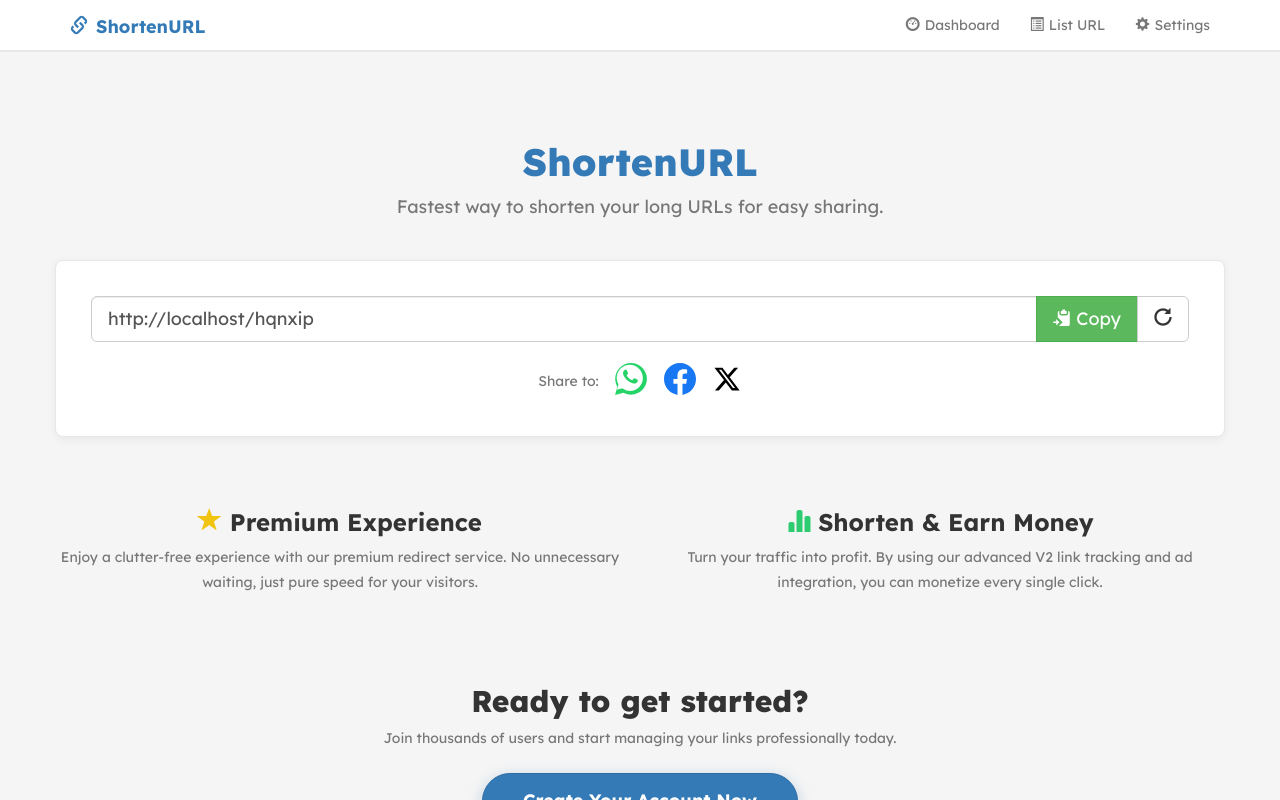
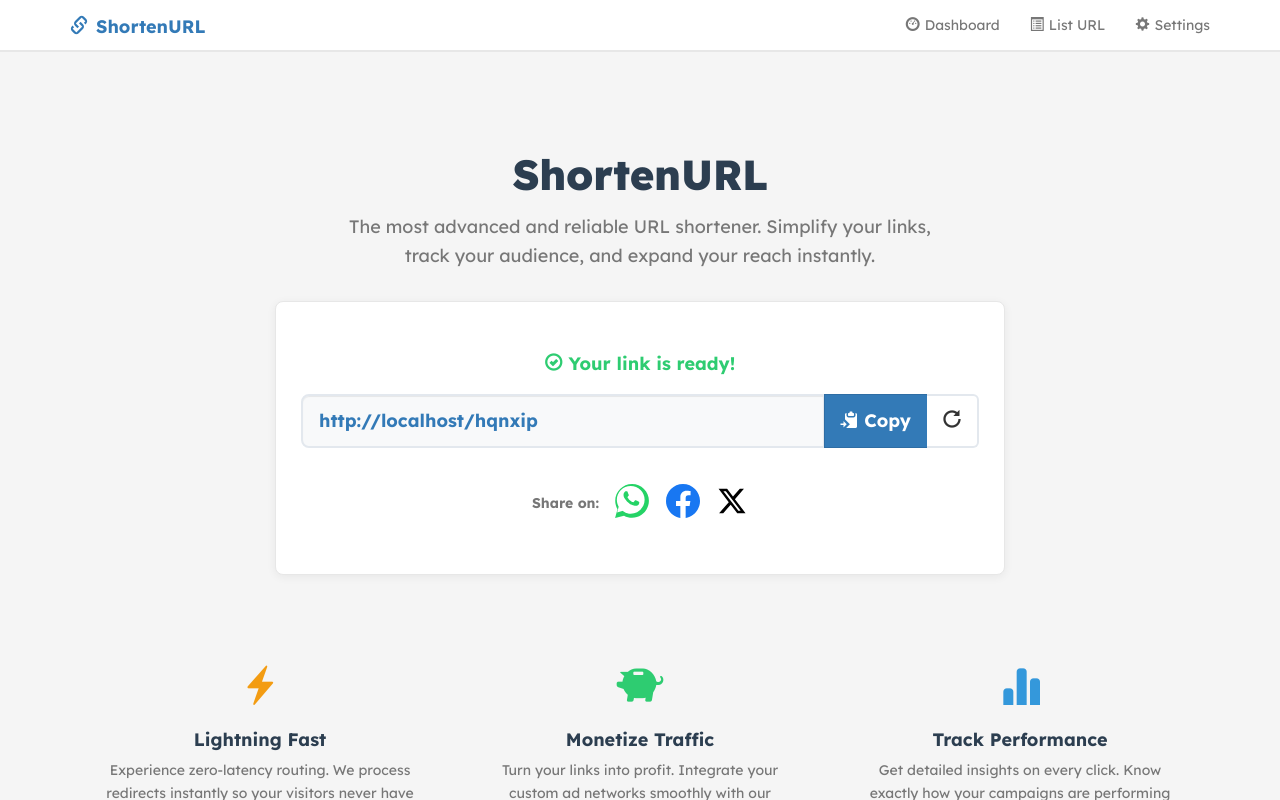
Before and after one commit to tamse94/shortenv1, a Next.js app: page / in a window 1280 px wide. Both pictures are taken after typing "https://example.com" into the empty fields and a click on the button "Shorten URL". Shown: the top 800 px of the page. Built offline with nearby package versions, Linux system fonts and the light colour scheme; no server answers; the database is empty.

Commit message:
Update page.js

```diff
--- a/app/page.js
+++ b/app/page.js
@@ -6,10 +6,9 @@ export default function HomePage() {
   const [targetUrl, setTargetUrl] = useState("");
   const [shortUrl, setShortUrl] = useState("");
   const [loading, setLoading] = useState(false);
-  const [siteName, setSiteName] = useState("ShortenURL"); // Fallback sementara sebelum DB ke-load
+  const [siteName, setSiteName] = useState("ShortenURL");
   const [copyStatus, setCopyStatus] = useState("Copy");
 
-  // Ambil site name murni dari Database (Halaman Settings)
   useEffect(() => {
     fetch("/api/settings")
       .then(res => res.json())
@@ -27,11 +26,7 @@ export default function HomePage() {
       const res = await fetch("/api/shorten", {
         method: "POST",
         headers: { "Content-Type": "application/json" },
-        body: JSON.stringify({
-          id,
-          target_url: targetUrl,
-          mode: "v1", // Default V1 di halaman depan
-        }),
+        body: JSON.stringify({ id, target_url: targetUrl, mode: "v1" }),
       });
       const data = await res.json();
       if (data.success) {
@@ -45,7 +40,7 @@ export default function HomePage() {
   };
 
   const shareSocial = (platform) => {
-    const text = `Cek link ini: ${shortUrl}`;
+    const text = `Cek tautan ini: ${shortUrl}`;
     const url = encodeURIComponent(shortUrl);
     const platforms = {
       wa: `https://api.whatsapp.com/send?text=${encodeURIComponent(text)}`,
@@ -56,23 +51,35 @@ export default function HomePage() {
   };
 
   return (
-    <div className="row">
-      <div className="col-md-12 text-center" style={{ padding: '40px 0' }}>
+    <div style={{ overflowX: 'hidden' }}>
 
-        {/* HEADER AREA: SITE NAME DARI DATABASE */}
-        <h1 style={{ fontWeight: '800', fontSize: '38px', color: '#337ab7', marginBottom: '10px' }}>
+      {/* 1. HERO SECTION */}
+      <div className="row text-center" style={{ paddingTop: '50px', paddingBottom: '30px' }}>
+        <div className="col-md-10 col-md-offset-1">
+          <h1 style={{ fontWeight: '800', fontSize: '42px', color: '#2c3e50', marginBottom: '15px', letterSpacing: '-0.5px' }}>
             {siteName}
           </h1>
-        <p className="text-muted" style={{ fontSize: '18px', marginBottom: '40px' }}>
-          Fastest way to shorten your long URLs for easy sharing.
+          <p className="text-muted" style={{ fontSize: '18px', maxWidth: '600px', margin: '0 auto', lineHeight: '1.6' }}>
+            The most advanced and reliable URL shortener. Simplify your links, track your audience, and expand your reach instantly.
           </p>
+        </div>
+      </div>
 
-        {/* BOX UTAMA (WIDE) */}
-        <div className="panel panel-default" style={{ marginBottom: '40px' }}>
-          <div className="panel-body" style={{ padding: '35px' }}>
+      {/* 2. MAIN SHORTEN BOX (Dibatasi lebarnya biar elegan) */}
+      <div className="row">
+        {/* Di HP dikasih offset kecil, di PC ada di tengah. Ini kunci biar gak nempel layar! */}
+        <div className="col-md-8 col-md-offset-2 col-sm-10 col-sm-offset-1 col-xs-12">
+
+          <div className="panel panel-default" style={{
+            borderRadius: '12px',
+            boxShadow: '0 8px 30px rgba(0,0,0,0.06)',
+            border: '1px solid #e3e8ee',
+            margin: '0 10px 40px 10px' // Margin pengaman tambahan buat HP
+          }}>
+            <div className="panel-body" style={{ padding: '40px 25px' }}>
 
               {!shortUrl ? (
-              // TAMPILAN AWAL: INPUT
+                /* STATE 1: FORM INPUT */
                 <form onSubmit={handleShorten}>
                   <div className="input-group input-group-lg" style={{ width: '100%' }}>
                     <input
@@ -82,58 +89,57 @@ export default function HomePage() {
                       value={targetUrl}
                       onChange={(e) => setTargetUrl(e.target.value)}
                       required
-                    style={{ borderRadius: '6px 0 0 6px', borderRight: 'none' }}
+                      style={{ borderRadius: '8px 0 0 8px', border: '2px solid #e3e8ee', borderRight: 'none', boxShadow: 'none', height: '54px', fontSize: '16px' }}
                     />
                     <span className="input-group-btn">
-                    <button className="btn btn-primary" type="submit" disabled={loading} style={{ paddingLeft: '30px', paddingRight: '30px', borderRadius: '0 6px 6px 0' }}>
+                      <button className="btn btn-primary" type="submit" disabled={loading} style={{ height: '54px', paddingLeft: '30px', paddingRight: '30px', borderRadius: '0 8px 8px 0', fontWeight: 'bold', fontSize: '16px' }}>
                         {loading ? (
-                        <span><span className="glyphicon glyphicon-refresh" style={{ animation: 'spin 2s linear infinite' }}></span> Memproses...</span>
+                          <span><span className="glyphicon glyphicon-refresh" style={{ animation: 'spin 2s linear infinite' }}></span> Processing...</span>
                         ) : "Shorten URL"}
                       </button>
                     </span>
                   </div>
                 </form>
               ) : (
-              // TAMPILAN SETELAH JADI: RESULT & SHARE
-              <div className="result-area animate-fade-in">
-                <div className="input-group input-group-lg" style={{ width: '100%', marginBottom: '20px' }}>
+                /* STATE 2: RESULT & SHARE */
+                <div className="animate-fade-in text-center">
+                  <h4 style={{ color: '#2ecc71', fontWeight: 'bold', marginBottom: '20px' }}>
+                    <span className="glyphicon glyphicon-ok-circle"></span> Your link is ready!
+                  </h4>
+
+                  <div className="input-group input-group-lg" style={{ width: '100%', marginBottom: '25px' }}>
                     <input
                       type="text"
                       className="form-control"
                       value={shortUrl}
                       readOnly
-                    style={{ backgroundColor: '#fff', borderRadius: '6px 0 0 6px' }}
+                      style={{ backgroundColor: '#f8f9fa', borderRadius: '8px 0 0 8px', border: '2px solid #e3e8ee', height: '54px', color: '#337ab7', fontWeight: 'bold' }}
                     />
                     <span className="input-group-btn">
-                    <button className="btn btn-success" onClick={() => {
+                      <button className="btn btn-primary" style={{ height: '54px', fontWeight: 'bold' }} onClick={() => {
                         navigator.clipboard.writeText(shortUrl);
-                      setCopyStatus("Tersalin!");
+                        setCopyStatus("Copied!");
                         setTimeout(() => setCopyStatus("Copy"), 2000);
                       }}>
                         <span className="glyphicon glyphicon-copy"></span> {copyStatus}
                       </button>
-                    <button className="btn btn-default" onClick={() => { setShortUrl(""); setTargetUrl(""); }}>
+                      <button className="btn btn-default" style={{ height: '54px', border: '2px solid #e3e8ee', borderLeft: 'none' }} onClick={() => { setShortUrl(""); setTargetUrl(""); }} title="Shorten another URL">
                         <span className="glyphicon glyphicon-repeat"></span>
                       </button>
                     </span>
                   </div>
 
-                <div style={{ display: 'flex', justifyContent: 'center', gap: '15px', alignItems: 'center' }}>
-                  <span className="text-muted">Share to:</span>
+                  <div style={{ display: 'flex', justifyContent: 'center', gap: '15px', alignItems: 'center', padding: '10px 0' }}>
+                    <span className="text-muted" style={{ fontWeight: 'bold' }}>Share on:</span>
 
-                  {/* WhatsApp */}
-                  <button onClick={() => shareSocial('wa')} className="btn btn-link" style={{ padding: 0 }}>
-                    <svg width="32" height="32" viewBox="0 0 24 24" fill="#25D366"><path d="M.057 24l1.687-6.163c-1.041-1.804-1.588-3.849-1.587-5.946.003-6.556 5.338-11.891 11.893-11.891 3.181.001 6.167 1.24 8.413 3.488 2.246 2.248 3.484 5.232 3.484 8.412-.003 6.557-5.338 11.892-11.893 11.892-1.997-.001-3.951-.5-5.688-1.448l-6.309 1.656zm6.29-4.464c1.589.943 3.131 1.417 4.757 1.418 5.4 0 9.794-4.393 9.797-9.794.001-2.618-1.019-5.08-2.87-6.932-1.851-1.852-4.311-2.872-6.93-2.872-5.4 0-9.794 4.394-9.797 9.795 0 1.724.451 3.411 1.305 4.889l-1.092 3.99 4.091-1.074l-.261-.12zm10.222-7.147c-.274-.136-1.615-.797-1.866-.889-.252-.091-.435-.136-.617.137-.182.273-.706.889-.866 1.07-.16.182-.32.205-.594.069-.274-.136-1.157-.426-2.203-1.359-.814-.726-1.363-1.622-1.523-1.895-.16-.273-.017-.421.12-.557.123-.122.274-.319.411-.478.137-.16.182-.273.274-.455.092-.182.046-.341-.023-.478-.069-.136-.617-1.481-.844-2.027-.221-.53-.443-.458-.617-.466l-.525-.006c-.183 0-.479.068-.73.341-.252.273-.959.937-.959 2.285 0 1.348.981 2.651 1.118 2.833.137.182 1.93 2.946 4.676 4.137.653.283 1.164.452 1.562.578.656.208 1.254.179 1.725.109.525-.078 1.615-.659 1.843-1.295.228-.636.228-1.183.16-1.295-.069-.114-.252-.182-.526-.319z"/></svg>
+                    <button onClick={() => shareSocial('wa')} className="btn btn-link" style={{ padding: 0, transition: 'transform 0.2s' }} onMouseOver={e => e.currentTarget.style.transform = 'scale(1.1)'} onMouseOut={e => e.currentTarget.style.transform = 'scale(1)'}>
+                      <svg width="34" height="34" viewBox="0 0 24 24" fill="#25D366"><path d="M.057 24l1.687-6.163c-1.041-1.804-1.588-3.849-1.587-5.946.003-6.556 5.338-11.891 11.893-11.891 3.181.001 6.167 1.24 8.413 3.488 2.246 2.248 3.484 5.232 3.484 8.412-.003 6.557-5.338 11.892-11.893 11.892-1.997-.001-3.951-.5-5.688-1.448l-6.309 1.656zm6.29-4.464c1.589.943 3.131 1.417 4.757 1.418 5.4 0 9.794-4.393 9.797-9.794.001-2.618-1.019-5.08-2.87-6.932-1.851-1.852-4.311-2.872-6.93-2.872-5.4 0-9.794 4.394-9.797 9.795 0 1.724.451 3.411 1.305 4.889l-1.092 3.99 4.091-1.074l-.261-.12zm10.222-7.147c-.274-.136-1.615-.797-1.866-.889-.252-.091-.435-.136-.617.137-.182.273-.706.889-.866 1.07-.16.182-.32.205-.594.069-.274-.136-1.157-.426-2.203-1.359-.814-.726-1.363-1.622-1.523-1.895-.16-.273-.017-.421.12-.557.123-.122.274-.319.411-.478.137-.16.182-.273.274-.455.092-.182.046-.341-.023-.478-.069-.136-.617-1.481-.844-2.027-.221-.53-.443-.458-.617-.466l-.525-.006c-.183 0-.479.068-.73.341-.252.273-.959.937-.959 2.285 0 1.348.981 2.651 1.118 2.833.137.182 1.93 2.946 4.676 4.137.653.283 1.164.452 1.562.578.656.208 1.254.179 1.725.109.525-.078 1.615-.659 1.843-1.295.228-.636.228-1.183.16-1.295-.069-.114-.252-.182-.526-.319z"/></svg>
                     </button>
-
-                  {/* Facebook */}
-                  <button onClick={() => shareSocial('fb')} className="btn btn-link" style={{ padding: 0 }}>
-                    <svg width="32" height="32" viewBox="0 0 24 24" fill="#1877F2"><path d="M24 12.073c0-6.627-5.373-12-12-12s-12 5.373-12 12c0 5.99 4.388 10.954 10.125 11.854v-8.385H7.078v-3.47h3.047V9.43c0-3.007 1.792-4.669 4.533-4.669 1.312 0 2.686.235 2.686.235v2.953H15.83c-1.491 0-1.956.925-1.956 1.874v2.25h3.328l-.532 3.47h-2.796v8.385C19.612 23.027 24 18.062 24 12.073z"/></svg>
+                    <button onClick={() => shareSocial('fb')} className="btn btn-link" style={{ padding: 0, transition: 'transform 0.2s' }} onMouseOver={e => e.currentTarget.style.transform = 'scale(1.1)'} onMouseOut={e => e.currentTarget.style.transform = 'scale(1)'}>
+                      <svg width="34" height="34" viewBox="0 0 24 24" fill="#1877F2"><path d="M24 12.073c0-6.627-5.373-12-12-12s-12 5.373-12 12c0 5.99 4.388 10.954 10.125 11.854v-8.385H7.078v-3.47h3.047V9.43c0-3.007 1.792-4.669 4.533-4.669 1.312 0 2.686.235 2.686.235v2.953H15.83c-1.491 0-1.956.925-1.956 1.874v2.25h3.328l-.532 3.47h-2.796v8.385C19.612 23.027 24 18.062 24 12.073z"/></svg>
                     </button>
-
-                  {/* X (Twitter) */}
-                  <button onClick={() => shareSocial('x')} className="btn btn-link" style={{ padding: 0 }}>
-                    <svg width="28" height="28" viewBox="0 0 24 24" fill="#000000"><path d="M18.244 2.25h3.308l-7.227 8.26 8.502 11.24H16.17l-5.214-6.817L4.99 21.75H1.68l7.73-8.835L1.254 2.25H8.08l4.713 6.231zm-1.161 17.52h1.833L7.084 4.126H5.117z"/></svg>
+                    <button onClick={() => shareSocial('x')} className="btn btn-link" style={{ padding: 0, transition: 'transform 0.2s' }} onMouseOver={e => e.currentTarget.style.transform = 'scale(1.1)'} onMouseOut={e => e.currentTarget.style.transform = 'scale(1)'}>
+                      <svg width="30" height="30" viewBox="0 0 24 24" fill="#000000"><path d="M18.244 2.25h3.308l-7.227 8.26 8.502 11.24H16.17l-5.214-6.817L4.99 21.75H1.68l7.73-8.835L1.254 2.25H8.08l4.713 6.231zm-1.161 17.52h1.833L7.084 4.126H5.117z"/></svg>
                     </button>
                   </div>
                 </div>
@@ -142,43 +148,66 @@ export default function HomePage() {
             </div>
           </div>
 
-        {/* SECTION TEXT (PREMIUM & MONEY) - NO BOX */}
-        <div style={{ marginTop: '50px' }}>
-          <div className="row">
-            <div className="col-md-6">
-              <h3 style={{ fontWeight: '700', color: '#333' }}>
-                <span className="glyphicon glyphicon-star" style={{ color: '#f1c40f' }}></span> Premium Experience
-              </h3>
-              <p className="text-muted" style={{ lineHeight: '1.8' }}>
-                Enjoy a clutter-free experience with our premium redirect service. No unnecessary waiting, just pure speed for your visitors.
+        </div>
+      </div>
+
+      {/* 3. FITUR LENGKAP UNTUK MEYAKINKAN PENGUNJUNG (3 KOLOM) */}
+      <div className="row text-center" style={{ marginTop: '30px', padding: '0 15px' }}>
+        <div className="col-md-4 col-sm-4">
+          <div style={{ padding: '20px' }}>
+            <span className="glyphicon glyphicon-flash" style={{ fontSize: '40px', color: '#f39c12', marginBottom: '15px' }}></span>
+            <h4 style={{ fontWeight: '700', color: '#2c3e50' }}>Lightning Fast</h4>
+            <p className="text-muted" style={{ fontSize: '14px', lineHeight: '1.6' }}>
+              Experience zero-latency routing. We process redirects instantly so your visitors never have to wait.
             </p>
           </div>
-            <div className="col-md-6">
-              <h3 style={{ fontWeight: '700', color: '#333' }}>
-                <span className="glyphicon glyphicon-stats" style={{ color: '#2ecc71' }}></span> Shorten & Earn Money
-              </h3>
-              <p className="text-muted" style={{ lineHeight: '1.8' }}>
-                Turn your traffic into profit. By using our advanced V2 link tracking and ad integration, you can monetize every single click.
+        </div>
+        <div className="col-md-4 col-sm-4">
+          <div style={{ padding: '20px' }}>
+            <span className="glyphicon glyphicon-piggy-bank" style={{ fontSize: '40px', color: '#2ecc71', marginBottom: '15px' }}></span>
+            <h4 style={{ fontWeight: '700', color: '#2c3e50' }}>Monetize Traffic</h4>
+            <p className="text-muted" style={{ fontSize: '14px', lineHeight: '1.6' }}>
+              Turn your links into profit. Integrate your custom ad networks smoothly with our advanced features.
+            </p>
+          </div>
+        </div>
+        <div className="col-md-4 col-sm-4">
+          <div style={{ padding: '20px' }}>
+            <span className="glyphicon glyphicon-stats" style={{ fontSize: '40px', color: '#3498db', marginBottom: '15px' }}></span>
+            <h4 style={{ fontWeight: '700', color: '#2c3e50' }}>Track Performance</h4>
+            <p className="text-muted" style={{ fontSize: '14px', lineHeight: '1.6' }}>
+              Get detailed insights on every click. Know exactly how your campaigns are performing in real-time.
             </p>
           </div>
         </div>
       </div>
 
-        {/* CREATE ACCOUNT AREA DENGAN LINK REFERRAL */}
-        <div style={{ marginTop: '80px', marginBottom: '60px' }}>
-          <h2 style={{ fontWeight: '800' }}>Ready to get started?</h2>
-          <p className="text-muted" style={{ marginBottom: '25px' }}>Join thousands of users and start managing your links professionally today.</p>
+      {/* 4. CALL TO ACTION (LINK REFERRAL CONFIG) */}
+      <div className="row text-center" style={{ marginTop: '50px', marginBottom: '70px', padding: '40px 15px', backgroundColor: '#fff', borderTop: '1px solid #e7e7e7', borderBottom: '1px solid #e7e7e7' }}>
+        <div className="col-md-12">
+          <h2 style={{ fontWeight: '800', color: '#2c3e50', marginBottom: '15px' }}>Ready to elevate your links?</h2>
+          <p className="text-muted" style={{ fontSize: '16px', marginBottom: '30px', maxWidth: '500px', margin: '0 auto 30px auto' }}>
+            Join thousands of professionals who trust our platform for managing and monetizing their URLs.
+          </p>
           <a
             href={config.referralLink}
             target="_blank"
             className="btn btn-primary btn-lg"
-            style={{ padding: '15px 40px', borderRadius: '50px', fontWeight: 'bold', fontSize: '18px', boxShadow: '0 4px 15px rgba(51, 122, 183, 0.3)' }}
+            style={{
+              padding: '16px 45px',
+              borderRadius: '50px',
+              fontWeight: '700',
+              fontSize: '18px',
+              boxShadow: '0 4px 15px rgba(51, 122, 183, 0.4)',
+              textTransform: 'uppercase',
+              letterSpacing: '1px'
+            }}
           >
-            Create Your Account Now
+            Create Free Account
           </a>
+        </div>
       </div>
 
     </div>
-    </div>
   );
 }
```
Lines whose indentation alone changed are shown as unchanged.
